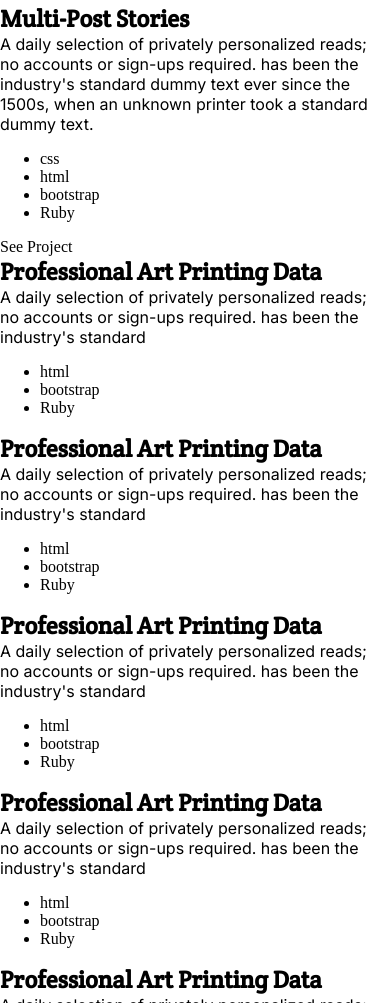
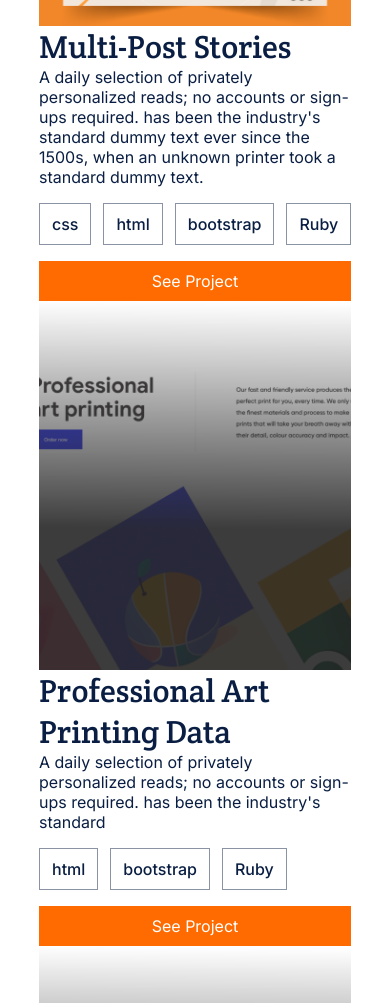
Before and after one commit to indigodavid/portfolio, a plain HTML site: page index.html in a window 390 px wide. Shown: the part 997-2000 px from the top of the page. Drawn offline with Linux system fonts and the light colour scheme.

Commit message:
Add style to mobile sections with css
Change font colors, backgrounds and modify css to resemble the template.
Modify hyperlinks aspects. Add display flex and display grid on css.

```diff
--- a/css/style.css
+++ b/css/style.css
@@ -6,6 +6,9 @@
 
 :root {
   --color-accent: #ff6b00;
+  --color-text: #091e42;
+  --color-negative: #fff;
+  --bgr-negative: #1c1a19;
 }
 
 body,
@@ -14,16 +17,21 @@ h2,
 h3,
 p {
   margin: 0;
+  color: var(--color-text);
 }
 
-p {
+p,
+ul,
+a {
   font-family: 'Inter', sans-serif;
+  font-size: 16px;
 }
 
 h1,
 h2,
 h3 {
   font-family: 'Crete Round', serif;
+  font-weight: 400;
 }
 
 a,
@@ -36,19 +44,28 @@ a:active {
 
 img {
   max-width: 100%;
-  height: 100%;
+}
+
+main {
+  padding: 20% 10%;
+  display: flex;
+  flex-direction: column;
+}
+
+main h2 {
+  font-size: 32px;
 }
 
 .menu-bar {
   display: flex;
   background-color: #3c3a39;
-  color: #fff;
+  color: var(--color-negative);
   height: 92px;
   align-items: center;
 }
 
 .menu-bar a {
-  color: #fff;
+  color: var(--color-negative);
   font-size: 18px;
   margin: 0 30px;
   flex: 1;
@@ -61,33 +78,35 @@ img {
 
 .intro {
   display: flex;
-  background-color: #1c1a19;
+  background-color: var(--bgr-negative);
   background-image: url("../images/background@2x.png");
   background-repeat: no-repeat;
   background-position: bottom right;
   background-size: auto 250px;
   height: 590px;
-  color: #fff;
+  color: var(--color-negative);
   flex-direction: column;
   justify-content: center;
   padding: 0 10%;
   row-gap: 10px;
 }
 
-.intro h1 {
+.intro h1, #about-me h1 {
   color: var(--color-accent);
   font-size: 56px;
   font-family: 'Crete Round', serif;
 }
 
 .intro h2 {
+  color: var(--color-negative);
   font-size: 24px;
   line-height: 32px;
   font-weight: 700;
   font-family: 'Roboto', sans-serif;
 }
 
-.intro p {
+.intro p, #about-me p {
+  color: var(--color-negative);
   font-family: 'Poppins', sans-serif;
   font-size: 16px;
   line-height: 24px;
@@ -104,3 +123,54 @@ img {
 .intro li {
   height: 20px;
 }
+
+.languages {
+  list-style: none;
+  display: flex;
+  padding: 0;
+  gap: 12px;
+}
+
+.languages li {
+  border-style: solid;
+  border-color: #8993a4;
+  border-width: 1px;
+  padding: 10px 12px;
+  font-weight: 500;
+}
+
+.button {
+  padding: 10px 12px;
+  color: var(--color-negative);
+  background: none;
+  background-color: var(--color-accent);
+  text-align: center;
+}
+
+#projects {
+  display: grid;
+  grid-template-columns: 1fr;
+}
+
+.project {
+  display: flex;
+  flex-direction: column;
+  justify-content: flex-end;
+}
+
+.project > * {
+  z-index: 1;
+}
+
+.project img {
+  z-index: 0;
+}
+
+#about-me {
+  display: flex;
+  flex-direction: column;
+  color: var(--color-negative);
+  background: none;
+  background-color: var(--bgr-negative);
+  padding: 120px 10%;
+}
--- a/index.html
+++ b/index.html
@@ -18,11 +18,11 @@
     <section class="intro">
         <h1>Hey There. I'm David</h1>
         <h2>I'm a Software Developer</h2>
-        <p>I can help you build a product , feature or website Look through some of my work and experience! If you like what you see and have a project you need coded,
+        <p>I can help you build a product, feature or website Look through some of my work and experience! If you like what you see and have a project you need coded,
             don’t hestiate to contact me.</p>
         <ul class="social-links">
             <li><a href="#"><img src="./images/github.svg" alt="GitHub"></a></li>
-            <li><a href="#"><img src="./images/linked-in.svg" alt="Linked In"></a></li>
+            <li><a href="#"><img src="./images/linked-in.svg" alt="LinkedIn"></a></li>
             <li><a href="#"><img src="./images/peace.svg" alt="Peace"></a></li>
             <li><a href="#"><img src="./images/twitter.svg" alt="Twitter"></a></li>
             <li><a href="#"><img src="./images/m.svg" alt="M"></a></li>
@@ -31,6 +31,7 @@
     <main>
       <h1>My Recent Works</h1>
       <hr>
+      <section id="featured-project"></section>
         <img src="images/featured-project.png" alt="Featured Project">
         <h2>Multi-Post Stories</h2>
         <p>A daily selection of privately personalized reads; no accounts or sign-ups required. has been the industry's standard dummy text ever since the 1500s, when an unknown printer took a standard dummy text.</p>
@@ -41,8 +42,10 @@
           <li>Ruby</li>
         </ul>
         <a href="#" class="button">See Project</a>
-      <section class="projects">
+      </section>
+      <section id="projects">
         <div class="project">
+          <img src="images/placeholder@2x.png" alt="Project">
           <h2>Professional Art Printing Data</h2>
           <p>A daily selection of privately personalized reads; no accounts or sign-ups required. has been the industry's standard</p>
           <ul class="languages">
@@ -50,9 +53,10 @@
             <li>bootstrap</li>
             <li>Ruby</li>
           </ul>
-          <a href="#" class="button"></a>
+          <a href="#" class="button">See Project</a>
         </div>
         <div class="project">
+          <img src="images/placeholder@2x.png" alt="Project">
           <h2>Professional Art Printing Data</h2>
           <p>A daily selection of privately personalized reads; no accounts or sign-ups required. has been the industry's standard</p>
           <ul class="languages">
@@ -60,9 +64,10 @@
             <li>bootstrap</li>
             <li>Ruby</li>
           </ul>
-          <a href="#" class="button"></a>
+          <a href="#" class="button">See Project</a>
         </div>
         <div class="project">
+          <img src="images/placeholder@2x.png" alt="Project">
           <h2>Professional Art Printing Data</h2>
           <p>A daily selection of privately personalized reads; no accounts or sign-ups required. has been the industry's standard</p>
           <ul class="languages">
@@ -70,9 +75,10 @@
             <li>bootstrap</li>
             <li>Ruby</li>
           </ul>
-          <a href="#" class="button"></a>
+          <a href="#" class="button">See Project</a>
         </div>
         <div class="project">
+          <img src="images/placeholder@2x.png" alt="Project">
           <h2>Professional Art Printing Data</h2>
           <p>A daily selection of privately personalized reads; no accounts or sign-ups required. has been the industry's standard</p>
           <ul class="languages">
@@ -80,9 +86,10 @@
             <li>bootstrap</li>
             <li>Ruby</li>
           </ul>
-          <a href="#" class="button"></a>
+          <a href="#" class="button">See Project</a>
         </div>
         <div class="project">
+          <img src="images/placeholder@2x.png" alt="Project">
           <h2>Professional Art Printing Data</h2>
           <p>A daily selection of privately personalized reads; no accounts or sign-ups required. has been the industry's standard</p>
           <ul class="languages">
@@ -90,9 +97,10 @@
             <li>bootstrap</li>
             <li>Ruby</li>
           </ul>
-          <a href="#" class="button"></a>
+          <a href="#" class="button">See Project</a>
         </div>
         <div class="project">
+          <img src="images/placeholder@2x.png" alt="Project">
           <h2>Professional Art Printing Data</h2>
           <p>A daily selection of privately personalized reads; no accounts or sign-ups required. has been the industry's standard</p>
           <ul class="languages">
@@ -100,10 +108,10 @@
             <li>bootstrap</li>
             <li>Ruby</li>
           </ul>
-          <a href="#" class="button"></a>
+          <a href="#" class="button">See Project</a>
         </div>
       </section>
-      <section class="about-me">
+      <section id="about-me">
         <h1>About Me</h1>
         <p>Hello I’m a software developer! I can help you build a product , feature or website Look through some of my work and experience! If you like what you see and have a project you need coded, don’t hestiate to contact me.</p>
         <a href="#" class="button">Get My Resume</a>
```
Also changed, not shown: images/placeholder@2x.png (added). Lines whose indentation alone changed are shown as unchanged.
